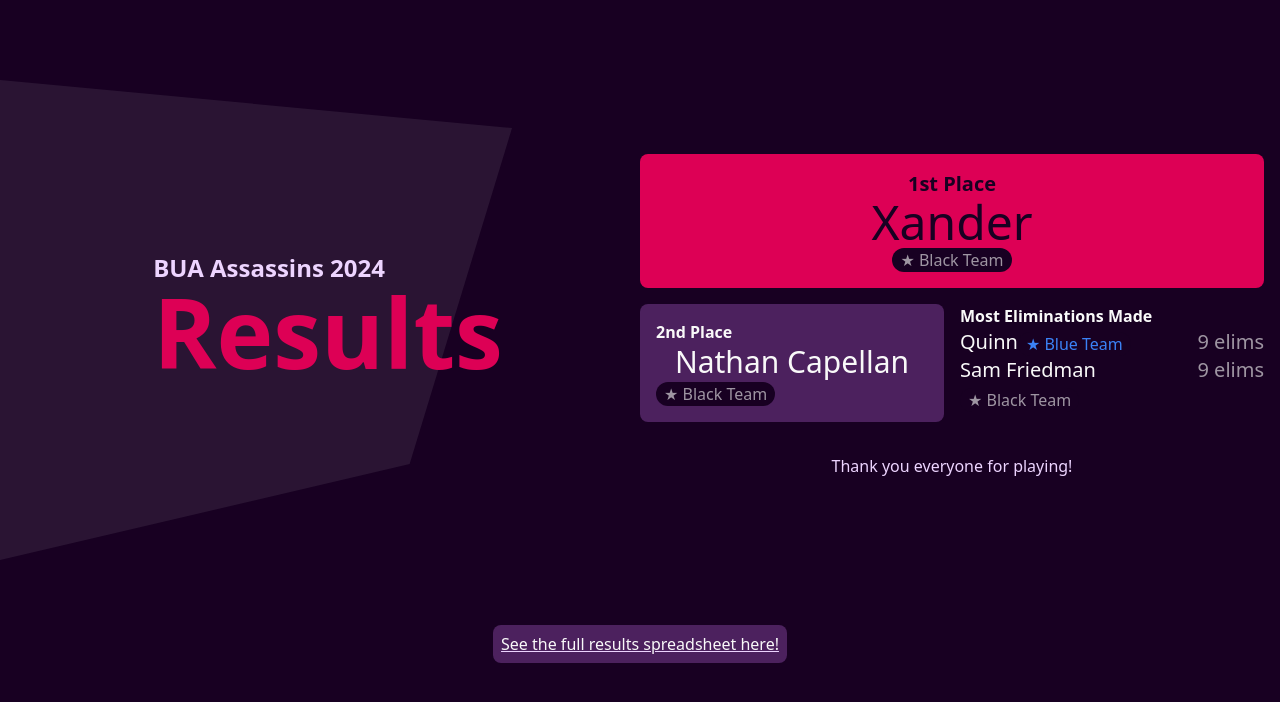
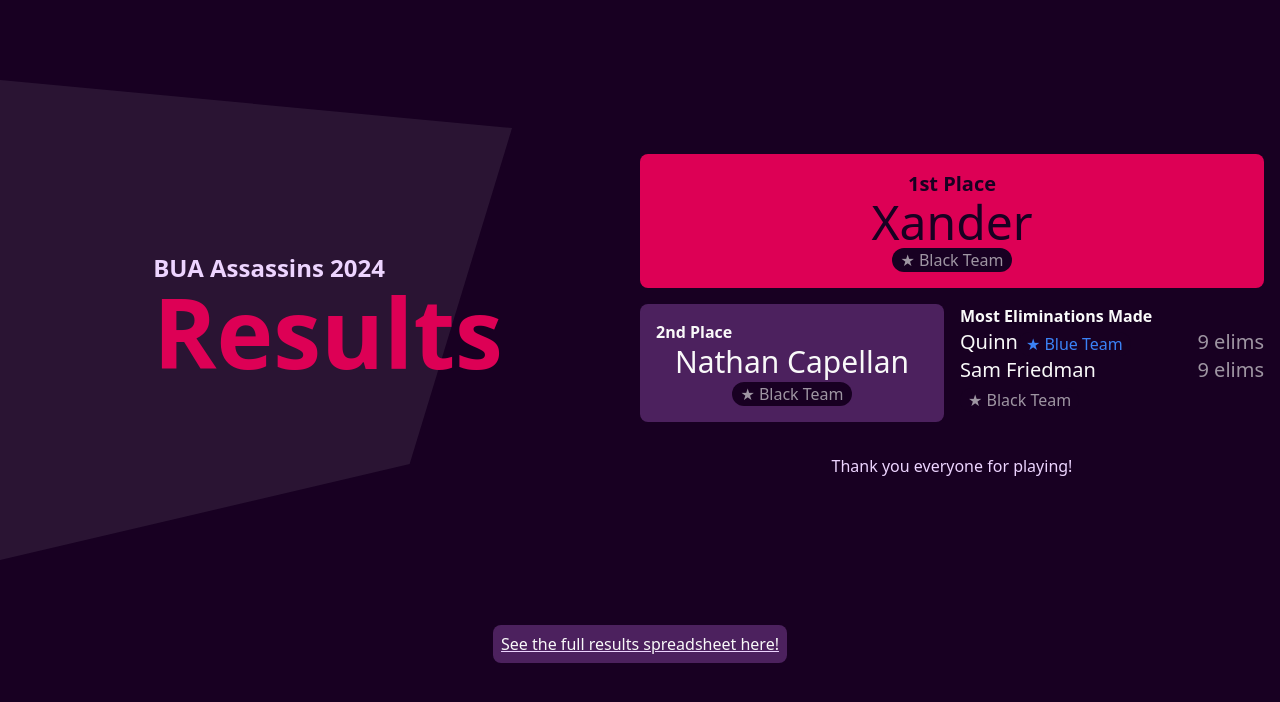
Before and after one commit to citrus-melon/bua_assassins, a SvelteKit app in the folder results/: page / in a window 1280 px wide. Shown: the top 702 px of the page. Built offline with nearby package versions, Linux system fonts and the light colour scheme.

Commit message:
Minor alignment css tweaks

```diff
--- a/results/src/routes/+page.svelte
+++ b/results/src/routes/+page.svelte
@@ -16,8 +16,10 @@
             </div>
             <div class="bg-purple-800 rounded-lg p-4">
                 <strong>2nd Place</strong>
-                <p class="text-3xl text-center overflow-auto">Nathan Capellan</p>
-                <ColorBadge color="black" />
+                <div class="text-center">
+                    <p class="text-3xl">Nathan Capellan</p>
+                    <ColorBadge color="black" />
+                </div>
             </div>
             <div>
                 <strong>Most Eliminations Made</strong>
```
